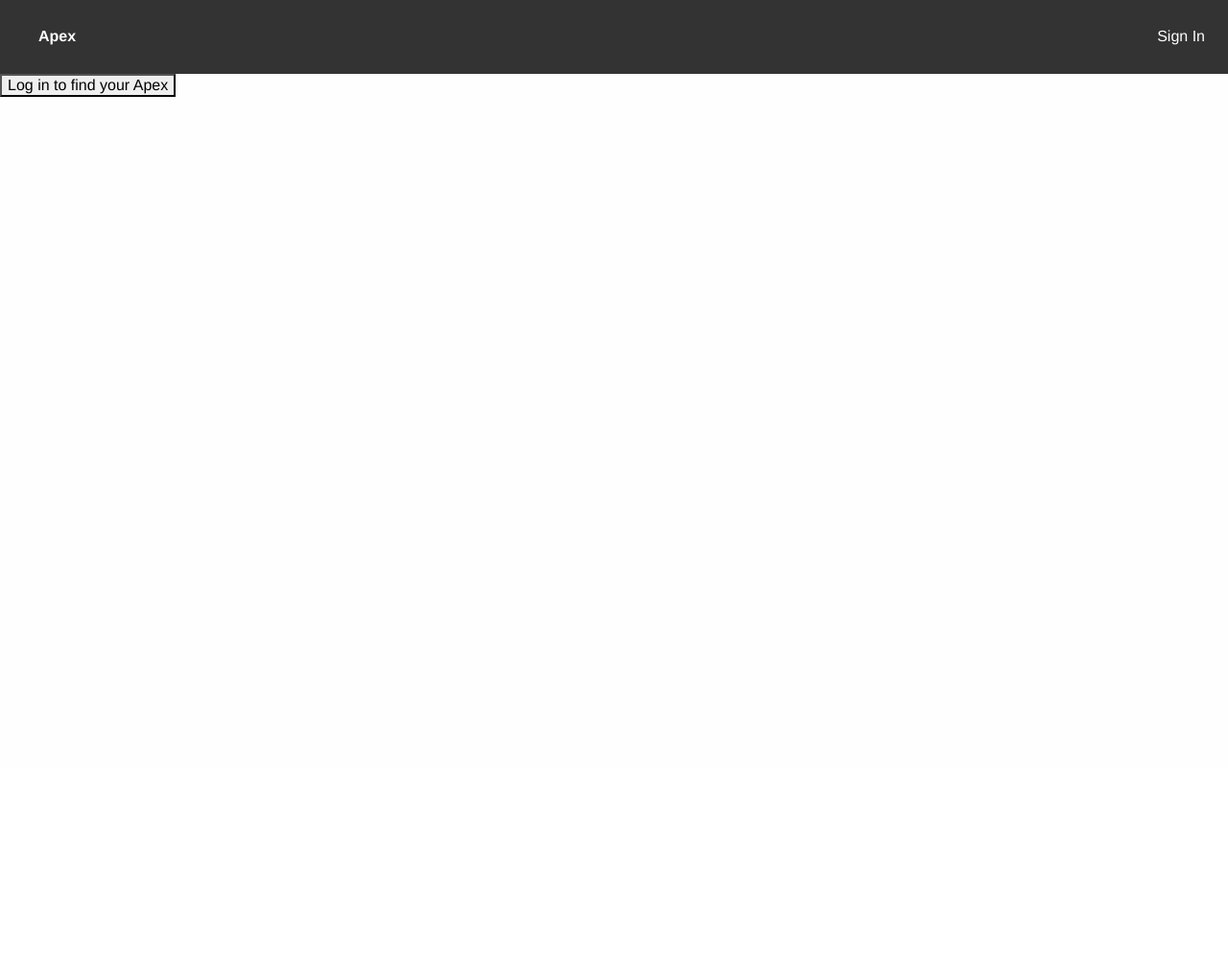
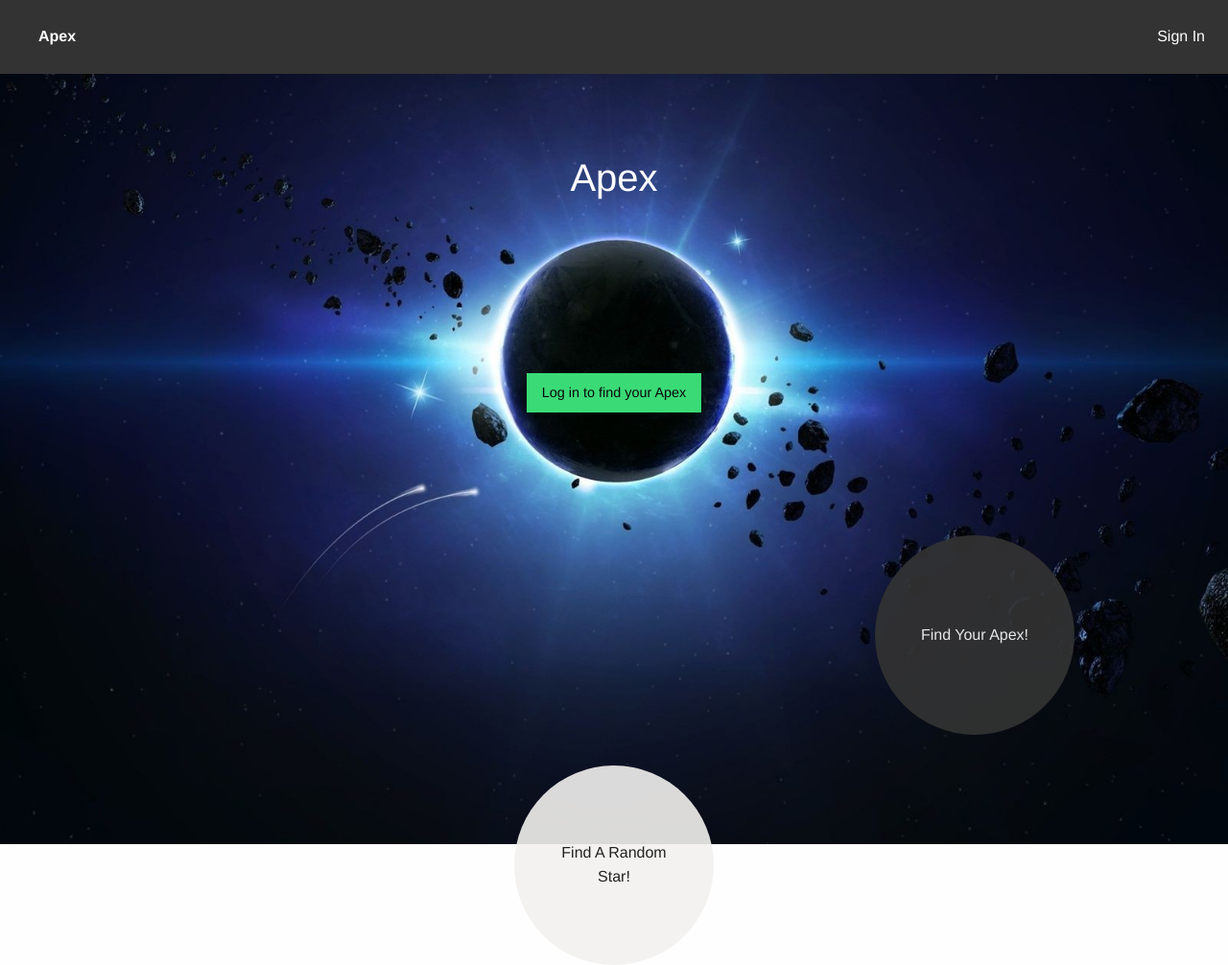
Before and after one commit to fletch-mkii/apex, a Rails app: page / in a window 1280 px wide. Shown: the whole page at 96% size. Before the commit the page ends 800 px from the top, so only its background shows below. Run offline with Rails 7, Linux system fonts and the light colour scheme; style sheets or scripts are compiled from the project's sources; parts of the project's set-up code (start-up, migrations or seed data) failed here and were passed over; some libraries are stand-ins or nearby versions.

Commit message:
basic styling done, complete as of initial screencast submission

```diff
--- /dev/null
+++ b/app/assets/javascripts/flash_fade.js
@@ -0,0 +1,5 @@
+$(function() {
+   $('.flash').delay(500).fadeIn('normal', function() {
+      $(this).delay(2500).fadeOut();
+   });
+});
--- a/app/assets/stylesheets/application.scss
+++ b/app/assets/stylesheets/application.scss
@@ -1,4 +1,3 @@
-@import 'foundation_and_overrides';
 /*
  * This is a manifest file that'll be compiled into application.css, which will include all the files
  * listed below.
@@ -11,9 +10,17 @@
  * defined in the other CSS/SCSS files in this directory. It is generally better to create a new
  * file per style scope.
  *
+ *= require foundation
+ *= require home_styling
+ *= require star_show_styling
  *= require_tree .
  *= require_self
 //= require foundation_and_overrides
 
 
  */
+
+ .flash {
+   padding: 1em;
+   background-color: #3B9089;
+ }
--- a/app/assets/stylesheets/home_styling.scss
+++ b/app/assets/stylesheets/home_styling.scss
@@ -1,5 +1,17 @@
-.container { position:relative; }
-.container img {
+.button {
+  background-color: #333;
+}
+
+.overlay-container {
+  position: relative;
+}
+
+.overlay-container .overlay {
+  padding: 5rem;
+  color: white;
+}
+
+.background-image {
   position: fixed;
   z-index:0;
   top: 50%;
@@ -15,3 +27,49 @@
   transform: translateX(-50%) translateY(-50%);
   background-size: cover;
 }
+
+.hero {
+  background: url('https://unsplash.imgix.net/reserve/QTrNn7DETWGsjyS5L2n5__MG_8345.jpg?fit=crop&fm=jpg&h=700&q=75&w=1050') no-repeat center center;
+  background-size: cover;
+  height: 80vh;
+  margin-bottom: 3rem;
+}
+
+.circle-bg {
+  margin-top: -2rem;
+  text-align: center;
+  opacity: 0.9;
+  border-radius: 50%;
+  height: 12rem;
+  width: 12rem;
+  @media only screen and (min-width: 64.063em) {
+    margin: 0 auto;
+    margin-top: 2rem;
+    height: 13rem;
+    width: 13rem;
+  }
+  p {
+    position: relative;
+    top: 50%;
+    transform: translateY(-50%);
+  }
+}
+
+.personal-star {
+  @extend .circle-bg;
+  background: #333;
+  color: #fff;
+  z-index: 9999999;
+  position: relative;
+  @media only screen and (min-width: 64.063em) {
+    margin-right: 10rem;
+  }
+}
+
+.random-star {
+  @extend .circle-bg;
+  background: #F2F1EF;
+  p {
+    padding: 2rem;
+  }
+}
--- /dev/null
+++ b/app/assets/stylesheets/profile_styling.scss
@@ -0,0 +1,7 @@
+.title {
+  color: white;
+}
+
+a {
+  color: white;
+}
--- a/app/assets/stylesheets/star_show_styling.scss
+++ b/app/assets/stylesheets/star_show_styling.scss
@@ -0,0 +1,15 @@
+.accordion-navigation {
+  >a:after {
+    content: "↡";
+    padding-left: 5px;
+    float: right;
+    font-size: 20px;
+  }
+  &.active > a:after {
+    content: "↟";
+  }
+}
+
+.accordion {
+  background-color: #000000;
+}
--- a/app/views/homes/index.html.erb
+++ b/app/views/homes/index.html.erb
@@ -1,14 +1,28 @@
-<body>
-  <div class="row">
-    <div class="container">
-      <div class="small-6 small-centered columns overlay">
-        <% if user_signed_in? %>
-          <%= button_to "Find Your Apex", edit_user_registration_path, method: "patch" %>
-        <% else %>
-          <%= button_to "Log in to find your Apex", new_user_session_path %>
-        <% end %>
-      </div>
+<div class="overlay-container">
+  <div class="row text-center overlay small-centered small-12 columns header">
+    <h2 class="title">Apex</h2>
+    <p></p>
+  </div>
+    <img src="/assets/blue-eclipse.jpg" class="float-center background-image"/>
+  <div class="row text-center overlay small-centered small-12 columns">
+    <% if user_signed_in? %>
+      <%= button_to "Find Your Apex", edit_user_registration_path, method: "patch", class: "success button" %>
+    <% else %>
+      <%= button_to "Log in to find your Apex", new_user_session_path, class: "success button" %>
+    <% end %>
+  </div>
+</div>
+
+
+<div class="row">
+  <div class="large-6 large-push-2 columns">
+    <div class="circle-bg personal-star">
+      <p>Find Your Apex!</p>
     </div>
   </div>
-</body>
-</html>
+  <div class="large-6 large-pull-2 columns">
+    <div class="circle-bg random-star">
+      <p>Find A Random Star!</p>
+    </div>
+  </div>
+</div>
--- a/app/views/layouts/_flash.html.erb
+++ b/app/views/layouts/_flash.html.erb
@@ -1,3 +1,3 @@
 <% flash.each do |key, value| %>
-  <div class="flash <%= key %>"><%= value %></div>
+  <div class="float-center overlay flash <%= key %>"><%= value %></div>
 <% end %>
--- a/app/views/layouts/_top_bar.html.erb
+++ b/app/views/layouts/_top_bar.html.erb
@@ -14,7 +14,7 @@
   <div class="top-bar-right">
     <ul class="menu vertical medium-horizontal" data-responsive-menu="drilldown medium-dropdown">
       <% if user_signed_in? %>
-        <li><%= link_to "Profile", user_session_path(current_user) %></li>
+        <li><%= link_to "Profile", user_path(current_user) %></li>
         <li><%= link_to "Sign Out", destroy_user_session_path, :method => :delete %></li>
       <% else %>
         <li id="sign-in"><%= link_to "Sign In", new_user_session_path %></li>
--- a/app/views/layouts/application.html.erb
+++ b/app/views/layouts/application.html.erb
@@ -1,4 +1,3 @@
-<!DOCTYPE html>
 <html lang="en">
   <head>
     <meta charset="utf-8" />
```
Also changed, not shown: app/controllers/stars_controller.rb (+62 -0 lines), app/views/stars/show.html.erb (+31 -13 lines), app/views/users/index.html.erb (+5 -11 lines), app/views/users/show.html.erb (+8 -2 lines), app/assets/images/blue-eclipse.jpg (added), app/assets/stylesheets/flash_styling.scss (added).
